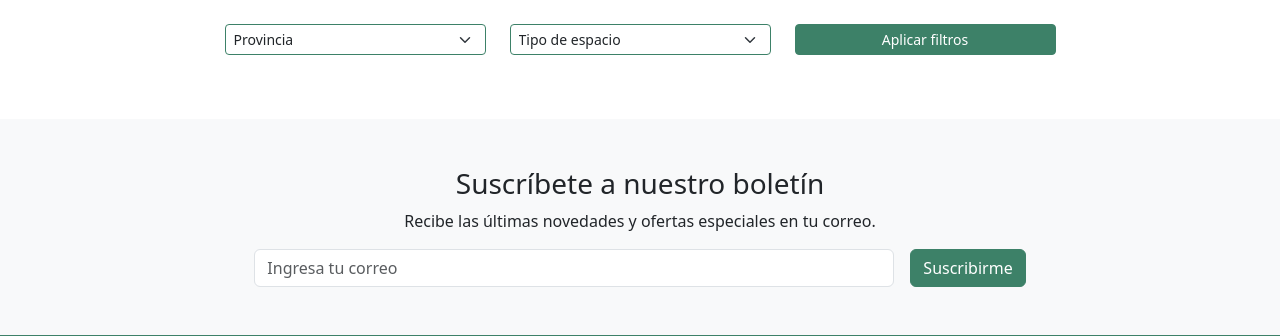
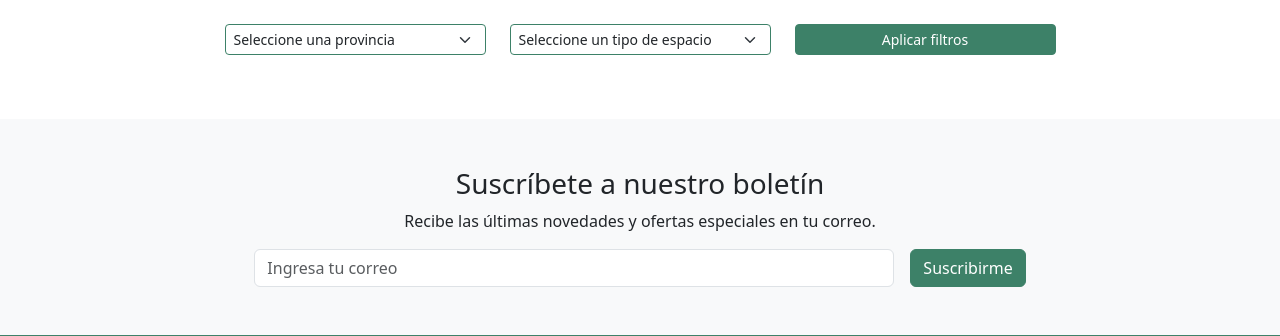
Before and after one commit to Clauudaw/TFC_FindTheBeat, a PHP site: page /espacios.php in a window 1280 px wide. Shown: the part 125-461 px from the top of the page. Run offline with PHP 8.4, Linux system fonts and the light colour scheme; data that the repository does not hold is empty.

Commit message:
ultimos cmabios

```diff
--- a/admin_dashboard.php
+++ b/admin_dashboard.php
@@ -37,7 +37,7 @@ $bookings = fetchAll($db, 'bookings');
 <body>
 
     <?php include 'components/header.php'; ?>
-
+<br>
     <?php if (isset($_SESSION['error'])): ?>
         <div class="alert alert-warning alert-dismissible fade show mt-3" role="alert">
             <?= $_SESSION['error']; ?>
@@ -386,7 +386,6 @@ $bookings = fetchAll($db, 'bookings');
         </div>
     </div>
     </div>
-    <div id="footer"></div>
 
 
     <!-- Bootstrap JS -->
--- a/espacios.php
+++ b/espacios.php
@@ -39,6 +39,7 @@ if (isset($_GET['ajax'])) {
 
 <!DOCTYPE html>
 <html lang="es">
+
 <head>
     <meta charset="UTF-8">
     <meta name="viewport" content="width=device-width, initial-scale=1.0">
@@ -47,6 +48,7 @@ if (isset($_GET['ajax'])) {
     <link rel="stylesheet" href="assets/css/bootstrap.min.css">
     <link rel="stylesheet" href="assets/css/styles.css">
 </head>
+
 <body>
     <?php include_once './components/header.php'; ?>
     <br>
@@ -64,7 +66,8 @@ if (isset($_GET['ajax'])) {
         <div class="row justify-content-center">
             <div class="col-md-3 col-sm-4 mb-3">
                 <select id="filterProvincia" class="form-select form-select-sm mx-auto">
-                <option value="">Provincia</option>
+                    <option value="" selected disabled>Seleccione una provincia</option>
+                    <option value="">Cualquiera</option>
                     <option value="Madrid">Madrid</option>
                     <option value="Sevilla">Sevilla</option>
                     <option value="Barcelona">Barcelona</option>
@@ -72,7 +75,8 @@ if (isset($_GET['ajax'])) {
             </div>
             <div class="col-md-3 col-sm-4 mb-3">
                 <select id="filterTipo" class="form-select form-select-sm mx-auto">
-                <option value="">Tipo de espacio</option>
+                    <option value="" selected disabled>Seleccione un tipo de espacio</option>
+                    <option value="">Cualquiera</option>
                     <option value="ensayo">Sala de ensayo</option>
                     <option value="grabacion">Estudio de grabación</option>
                     <option value="eventos">Sala de eventos</option>
@@ -111,7 +115,6 @@ if (isset($_GET['ajax'])) {
     <script src="/assets/js/app.js"></script>
 
     <style>
-
         .card {
             border: none;
             border-radius: 10px;
@@ -158,4 +161,5 @@ if (isset($_GET['ajax'])) {
     </style>
 
 </body>
+
 </html>
--- a/user_dashboard.php
+++ b/user_dashboard.php
@@ -222,7 +222,6 @@ $reviews = fetchUserReviews($db, $user_id);
     </div>
 
 
-    <div id="footer"></div>
     <!-- Bootstrap JS -->
     <script src="assets/js/bootstrap.bundle.min.js"></script>
     <script src="assets/js/app.js"></script>
```
Also changed, not shown: edit_booking.php (+8 -2 lines). Lines whose indentation alone changed are shown as unchanged.
